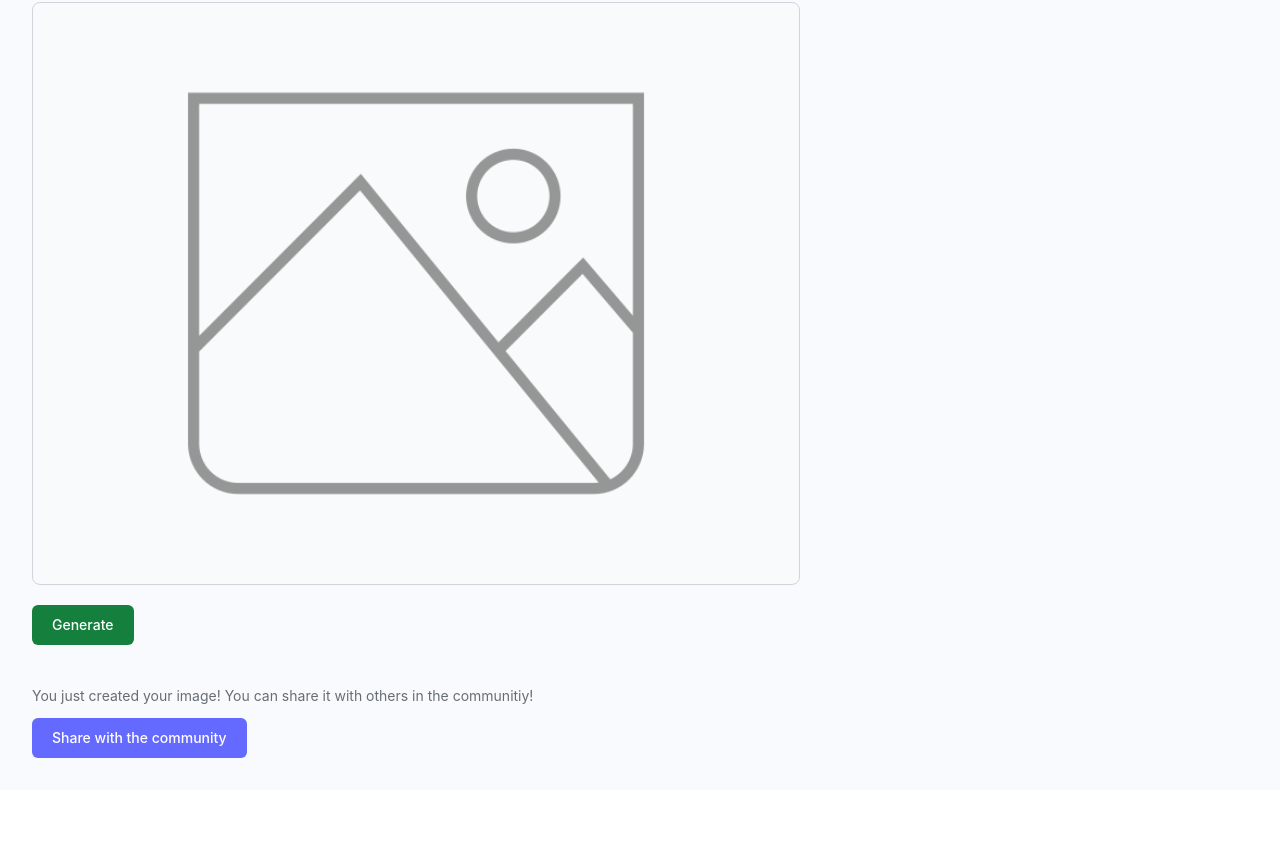
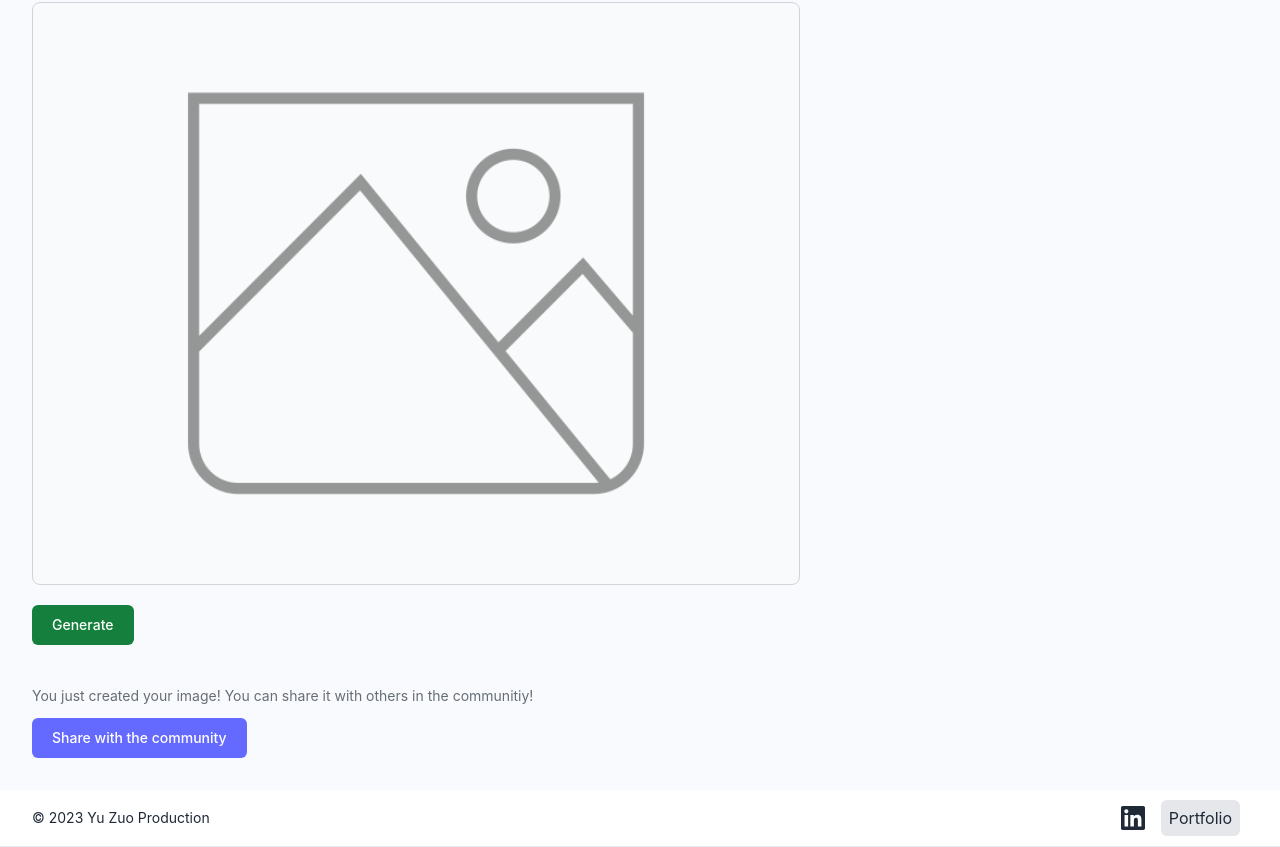
Before and after one commit to ZOZO-coding/ai-img-generator, a React (Vite) app in the folder client/: page /create-post in a window 1280 px wide. Shown: the part 442-1289 px from the top of the page. Before the commit the page ends 1232 px from the top, so only its background shows below. Built offline with nearby package versions, Linux system fonts and the light colour scheme; a web font is replaced by a local one.

Commit message:
feat: add footer section

```diff
--- a/client/src/App.jsx
+++ b/client/src/App.jsx
@@ -2,6 +2,7 @@ import React from 'react'
 import { BrowserRouter as Router, Link, Route, Routes } from 'react-router-dom'
 
 import { logo } from './assets';
+import { Footer } from './components';
 import { Home, CreatePost } from './pages';
 
 const App = () => {
@@ -26,6 +27,10 @@ const App = () => {
           <Route path='/create-post' element={<CreatePost />} />
         </Routes>
       </main>
+
+      <footer>
+        <Footer />
+      </footer>
     </Router>
   )
 }
--- /dev/null
+++ b/client/src/components/Footer.jsx
@@ -0,0 +1,38 @@
+import React from "react";
+
+const Footer = () => {
+  return (
+    <footer className='w-full flex justify-between items-center bg-white text-gray-800 sm:px-8 px-4 py-4 border-b border-b-[#e6ebf4]'>
+      <div className="container group flex justify-between items-center">
+        <p className="text-sm">&copy; 2023 Yu Zuo Production</p>
+
+        <div className="flex justify-center items-center">
+          <a
+            href="https://www.linkedin.com/in/yu-zuo-pmp%C2%AE-294aa969/"
+            target="_blank"
+            className="text-gray-800  mr-4"
+          >
+            <svg
+              className="h-6 w-6 fill-current"
+              xmlns="http://www.w3.org/2000/svg"
+              viewBox="0 0 24 24"
+            >
+              <path d="M20.447 20.452h-3.554v-5.569c0-1.328-.027-3.037-1.852-3.037-1.853 0-2.136 1.445-2.136 2.939v5.667H9.351V9h3.414v1.561h.046c.477-.9 1.637-1.85 3.37-1.85 3.601 0 4.267 2.37 4.267 5.455v6.286zM5.337 7.433c-1.144 0-2.063-.926-2.063-2.065 0-1.138.92-2.063 2.063-2.063 1.14 0 2.064.925 2.064 2.063 0 1.139-.925 2.065-2.064 2.065zm1.782 13.019H3.555V9h3.564v11.452zM22.225 0H1.771C.792 0 0 .774 0 1.729v20.542C0 23.227.792 24 1.771 24H22.225c.979 0 1.771-.773 1.771-1.729V1.729C23.996.774 23.204 0 22.225 0z" />
+            </svg>
+          </a>
+
+          <a
+            href="https://portfolio-website-zozo-coding.vercel.app/"
+            target="_blank"
+            className="text-gray-800"
+          >
+            <span className="mr-2 group-hover:bg-gray-700+text-white bg-gray-200 p-2 rounded-md">Portfolio</span>
+          </a>
+        </div>
+
+      </div>
+    </footer>
+  );
+};
+
+export default Footer;
--- a/client/src/components/index.js
+++ b/client/src/components/index.js
@@ -1,5 +1,6 @@
 import Card from "./Card";
 import FormField from "./FormField";
 import Loader from "./Loader";
+import Footer from "./Footer";
 
-export {Card, FormField, Loader}
+export {Card, FormField, Loader, Footer}
```
